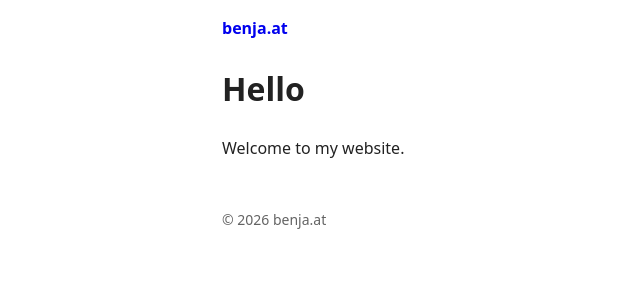
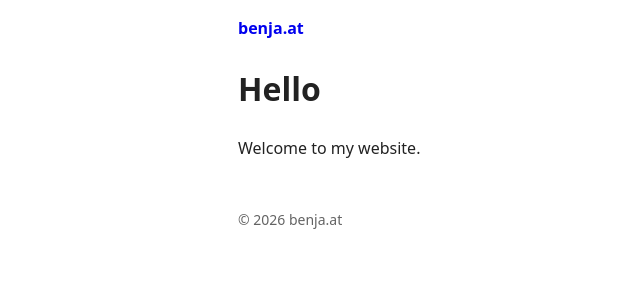
Before and after one commit to BambiBenja/benja.at, a Jekyll site: the page built from index.md, in a window 1280 px wide. Shown: the top 300 px of the page, without its empty margins (98-738 px from the left). Built offline with Jekyll 4.4.1, drawn with Linux system fonts in a browser that asks for light colours; our own code applies the rules of GitHub Pages for plain Markdown files.

Commit message:
Add box-sizing and responsive image rules
Co-Authored-By: Claude Opus 5.5 <noreply@anthropic.com>
Claude-Session: https://claude.ai/code/session_01EZ8fB143outcjq5tXEyuAn

```diff
--- a/assets/css/style.css
+++ b/assets/css/style.css
@@ -1,3 +1,14 @@
+/* Width and height include padding and border, which is easier to reason about */
+*, *::before, *::after {
+  box-sizing: border-box;
+}
+
+/* Images shrink to fit the page instead of overflowing it */
+img {
+  max-width: 100%;
+  height: auto;
+}
+
 body {
   /* Page colors: text and background */
   color: #222222;
```
Also changed, not shown: .claude/memory/site-setup.md.
